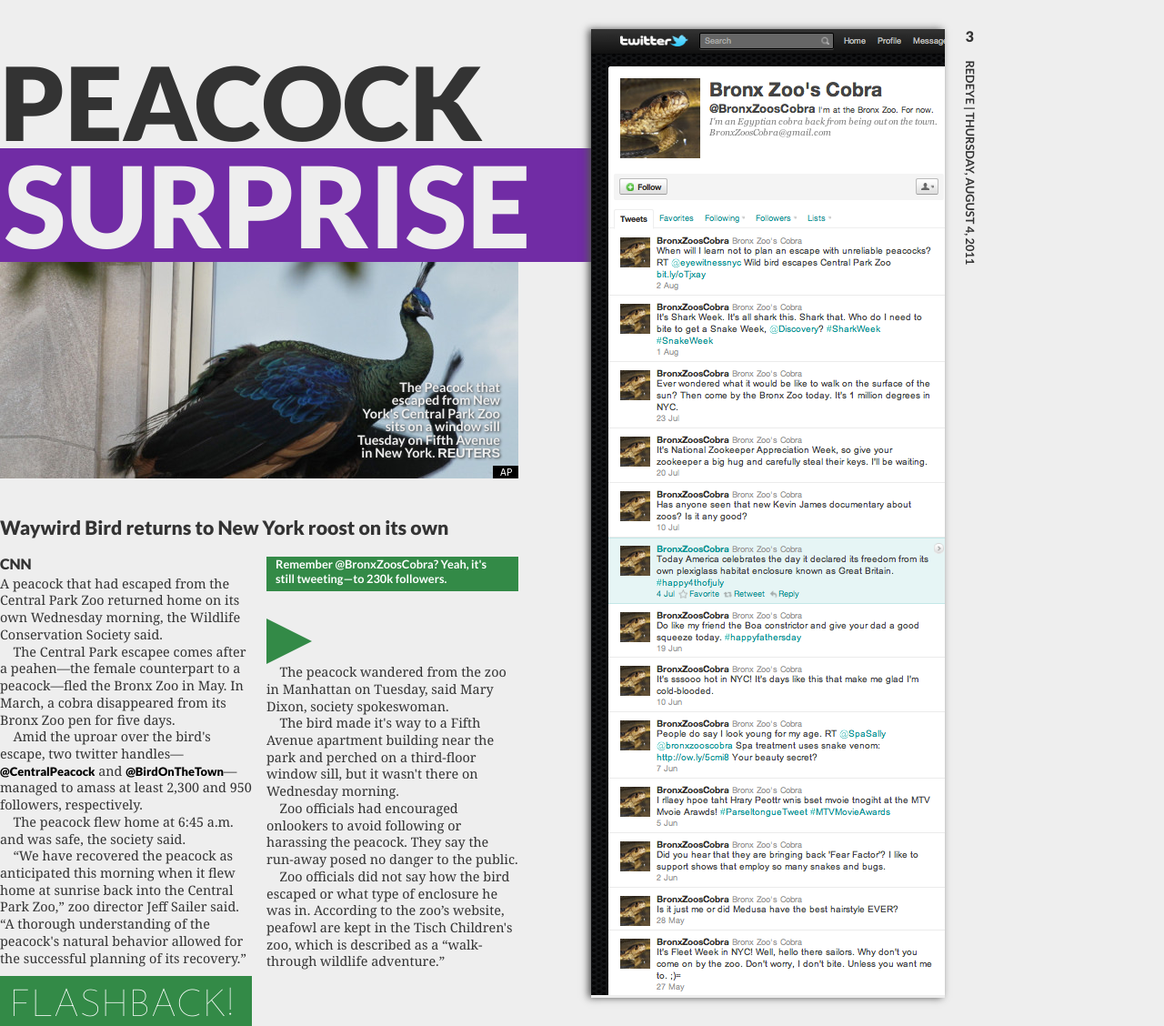
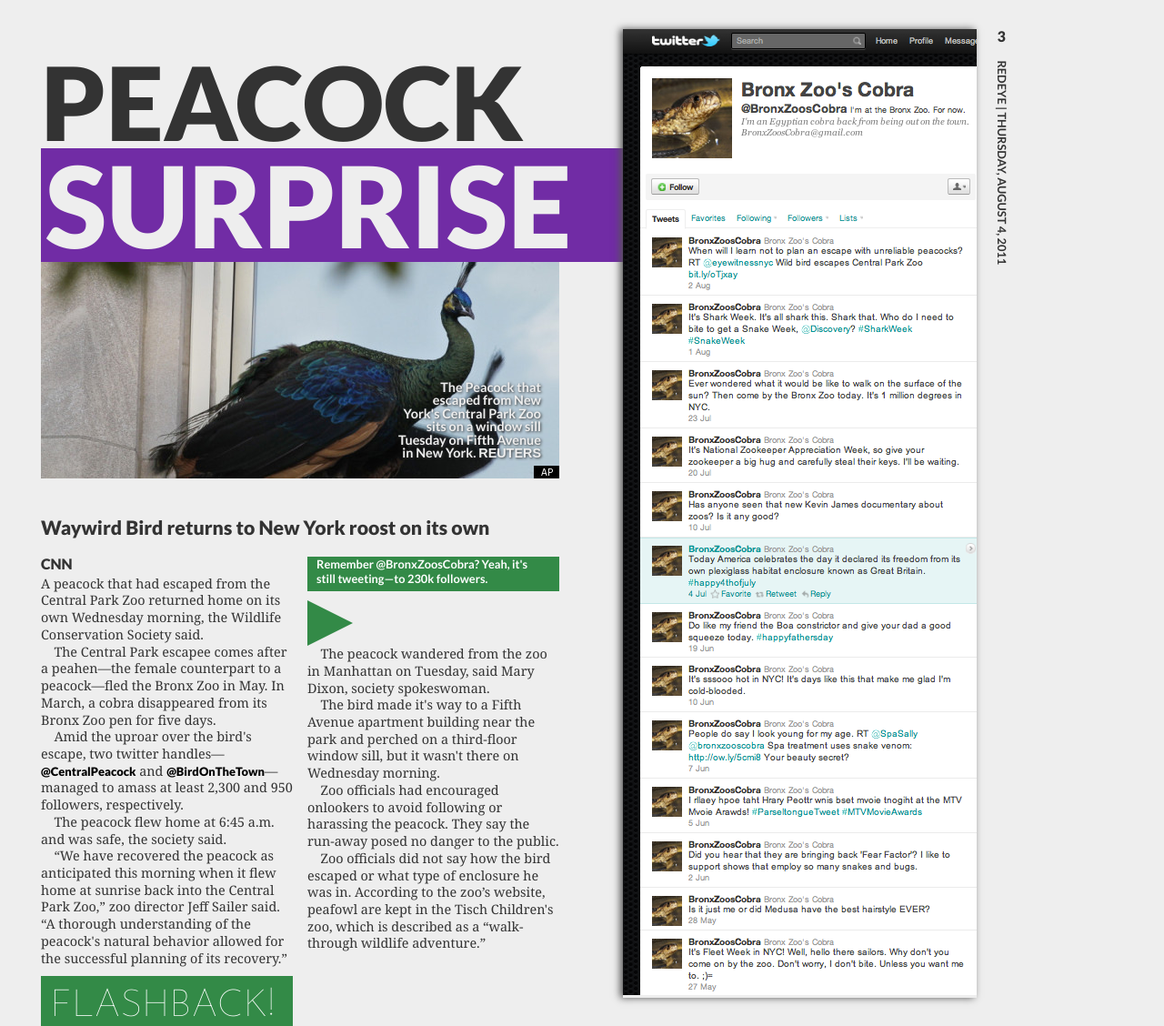
Before and after one commit to smbriones/smbriones.github.com, a Jekyll site: the page testing/peacock/index.html, which Jekyll copies as it is, in a window 1280 px wide. Shown: the whole page at 91% size. Built offline with Jekyll 4.4.1, drawn with Linux system fonts in a browser that asks for light colours.

Commit message:
changes to peacock layout

```diff
--- a/testing/peacock/stylesheets/peacock.css
+++ b/testing/peacock/stylesheets/peacock.css
@@ -2,8 +2,9 @@
 	background: #eee;
 	color: #333;
 	font-size: 100%;
-	width: 1300px;
+	width: 1190px;
 	margin: 0 auto;
+
 }
 
 div[role="main"] {
@@ -12,7 +13,7 @@
 
 #left {
 	float: left;
-	width: 650px;
+	width: 640px;
 }
 
 p:first-letter {
@@ -92,7 +93,7 @@
 	-webkit-column-width: 250px;
 	-moz-column-count: 2;
 	-moz-column-width: 250px;
-	padding: 0 20px 0 0;
+	padding: 0 10px 0 0;
 }
 
 article p {
@@ -127,8 +128,6 @@
 }
 
 #triangle-right {
-	margin-top: 30px;
-	left: 560px;
 	width: 0;
 	height: 0;
 	border-top: 25px solid transparent;
@@ -141,7 +140,7 @@
 	-moz-box-shadow: -3px 0px 8px #555;
 	-webkit-box-shadow: -3px 0px 8px #555;
 	box-shadow: -3px 0px 8px #555;
-	margin-top: 2em;
+	margin: 2em 0 0 0;
 	width: 389px;
 }
 
```
